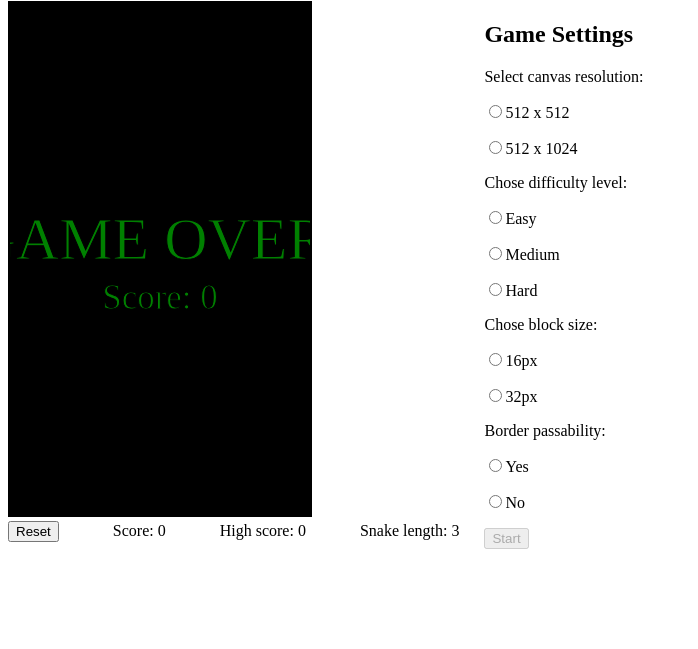
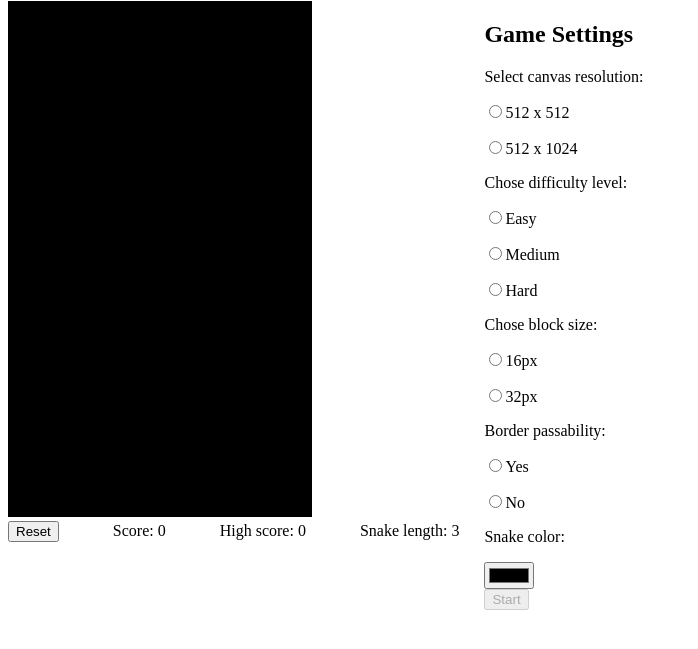
Before and after one commit to Stopochka/Snake, a plain HTML site: page index.html in a window 1280 px wide. Both pictures are taken after a click on the button "Start". Shown: the part 79-728 px from the top of the page, without its empty margins (0-698 px from the left). Drawn offline with Linux system fonts and the light colour scheme.

Commit message:
- Ability to choose snake color

```diff
--- a/index.html
+++ b/index.html
@@ -50,6 +50,11 @@
           <p><input type="radio" name="border-passability" value="1" />Yes</p>
           <p><input type="radio" name="border-passability" value="0" />No</p>
         </div>
+
+        <div class="color-settings">
+          <p>Snake color:</p>
+          <input type="color" id="snake-color" />
+        </div>
         <button id="startBtn">Start</button>
       </div>
     </div>
--- a/index.js
+++ b/index.js
@@ -9,6 +9,7 @@ const radioCanvasResolution = document.getElementsByName("canvas-resolution");
 const radioDifficulty = document.getElementsByName("difficulty");
 const radioBlockSize = document.getElementsByName("block-size");
 const radioBorderPassability = document.getElementsByName("border-passability");
+const snakeColorPicker = document.getElementById("snake-color");
 
 let bonusSound = new Audio('./sounds/bonus.wav');
 let loseSound = new Audio('./sounds/lose.wav');
@@ -45,7 +46,7 @@ let gameCanvas = {
 }
 
 let snake = {
-    color: "green",
+    color: "",
     colVelocity: -1,
     rowVelocity: 0,
     body: [
@@ -202,6 +203,8 @@ function gameSettings() {
         }
     })
 
+
+
     startBtn.addEventListener("click", startGame);
 }
 
@@ -230,7 +233,9 @@ function scoreUpdate() {
 }
 
 function startGame() {
+    snake.color = snakeColorPicker.value;
     gameStarted = true;
+
     startBtn.disabled = true;
     intervalId = setInterval(function () {
         gameCanvas.clear();
```
